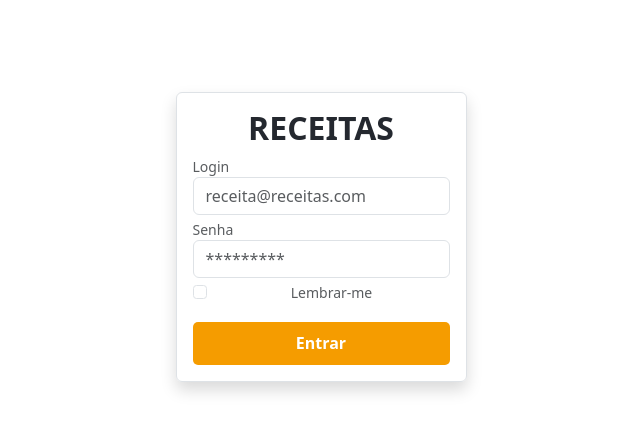
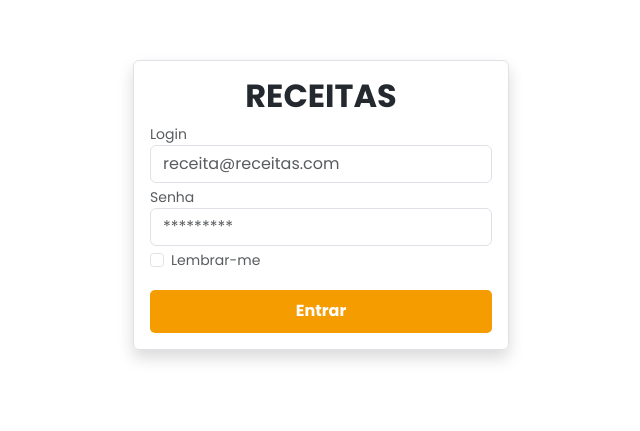
Before and after one commit to diegomaustem/ReceitasCulinarias, a Vue app in the folder frontend/: page / in a window 1280 px wide. Shown: the part 219-650 px from the top of the page, without its empty margins (319-959 px from the left). Built offline with nearby package versions, Linux system fonts and the light colour scheme; no server answers; a web font is replaced by a local one.

Commit message:
:lipstick: feat: Ajuste de css global

```diff
--- a/frontend/src/style.css
+++ b/frontend/src/style.css
@@ -1,79 +1,51 @@
-:root {
-  font-family: system-ui, Avenir, Helvetica, Arial, sans-serif;
-  line-height: 1.5;
-  font-weight: 400;
-
-  color-scheme: light dark;
-  color: rgba(255, 255, 255, 0.87);
-  background-color: #242424;
-
-  font-synthesis: none;
-  text-rendering: optimizeLegibility;
-  -webkit-font-smoothing: antialiased;
-  -moz-osx-font-smoothing: grayscale;
+@import "normalize.css";
+* {
+  font-family: "Poppins", sans-serif;
 }
 
-a {
-  font-weight: 500;
-  color: #646cff;
-  text-decoration: inherit;
-}
-a:hover {
-  color: #535bf2;
-}
+html,
+body {
+  height: 100%;
 
-body {
-  margin: 0;
-  display: flex;
-  place-items: center;
-  min-width: 320px;
-  min-height: 100vh;
-}
+  .pagination .page-link {
+    color: #b8b8bb;
+    border-color: #dee2e6;
+  }
+  .pagination .page-item.active .page-link {
+    background-color: #f59c00;
+    border-color: #f59c00;
+    color: #fff;
+  }
+  .pagination .page-item.disabled .page-link {
+    color: #6c757d;
+    pointer-events: none;
+    background-color: #e9ecef;
+    border-color: #dee2e6;
+  }
 
-h1 {
-  font-size: 3.2em;
-  line-height: 1.1;
-}
+  .btn-default {
+    background-color: #f59c00;
+    color: white;
+    transition: background-color 0.3s ease;
+  }
 
-button {
-  border-radius: 8px;
-  border: 1px solid transparent;
-  padding: 0.6em 1.2em;
-  font-size: 1em;
-  font-weight: 500;
-  font-family: inherit;
-  background-color: #1a1a1a;
-  cursor: pointer;
-  transition: border-color 0.25s;
-}
-button:hover {
-  border-color: #646cff;
-}
-button:focus,
-button:focus-visible {
-  outline: 4px auto -webkit-focus-ring-color;
-}
+  .btn-default:hover {
+    filter: brightness(0.9);
+  }
 
-.card {
-  padding: 2em;
-}
+  .text-danger-default {
+    font-weight: 600;
+    color: #dc3545;
+    font-size: small;
+  }
 
-#app {
-  max-width: 1280px;
-  margin: 0 auto;
-  padding: 2rem;
-  text-align: center;
-}
+  .btn-logout {
+    color: #fefefe;
+    background-color: #262932;
+  }
 
-@media (prefers-color-scheme: light) {
-  :root {
-    color: #213547;
-    background-color: #ffffff;
-  }
-  a:hover {
-    color: #747bff;
-  }
-  button {
-    background-color: #f9f9f9;
+  .btn-logout:hover {
+    background-color: #3a3e4d;
+    color: #ffffff;
   }
 }
```
